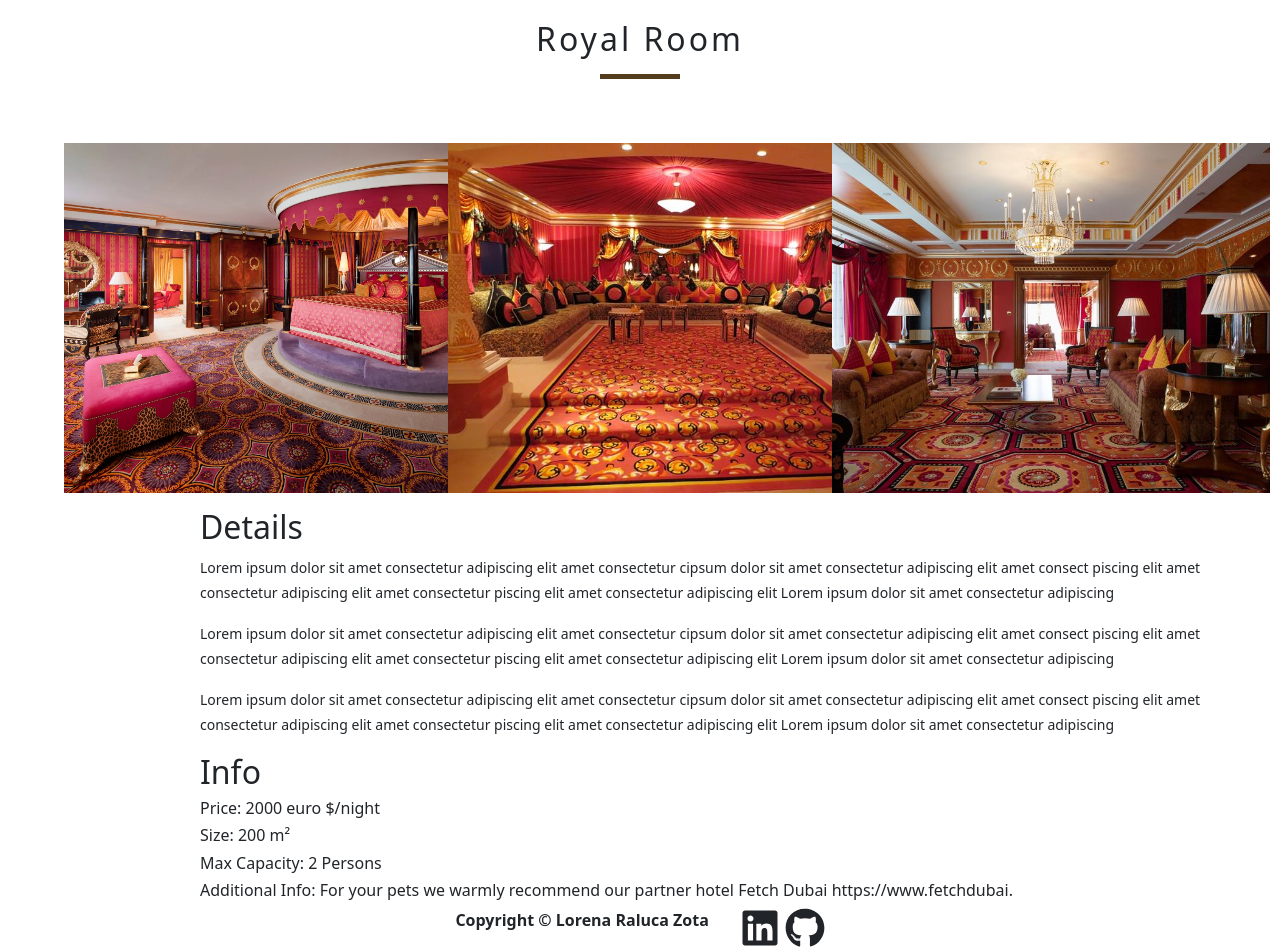
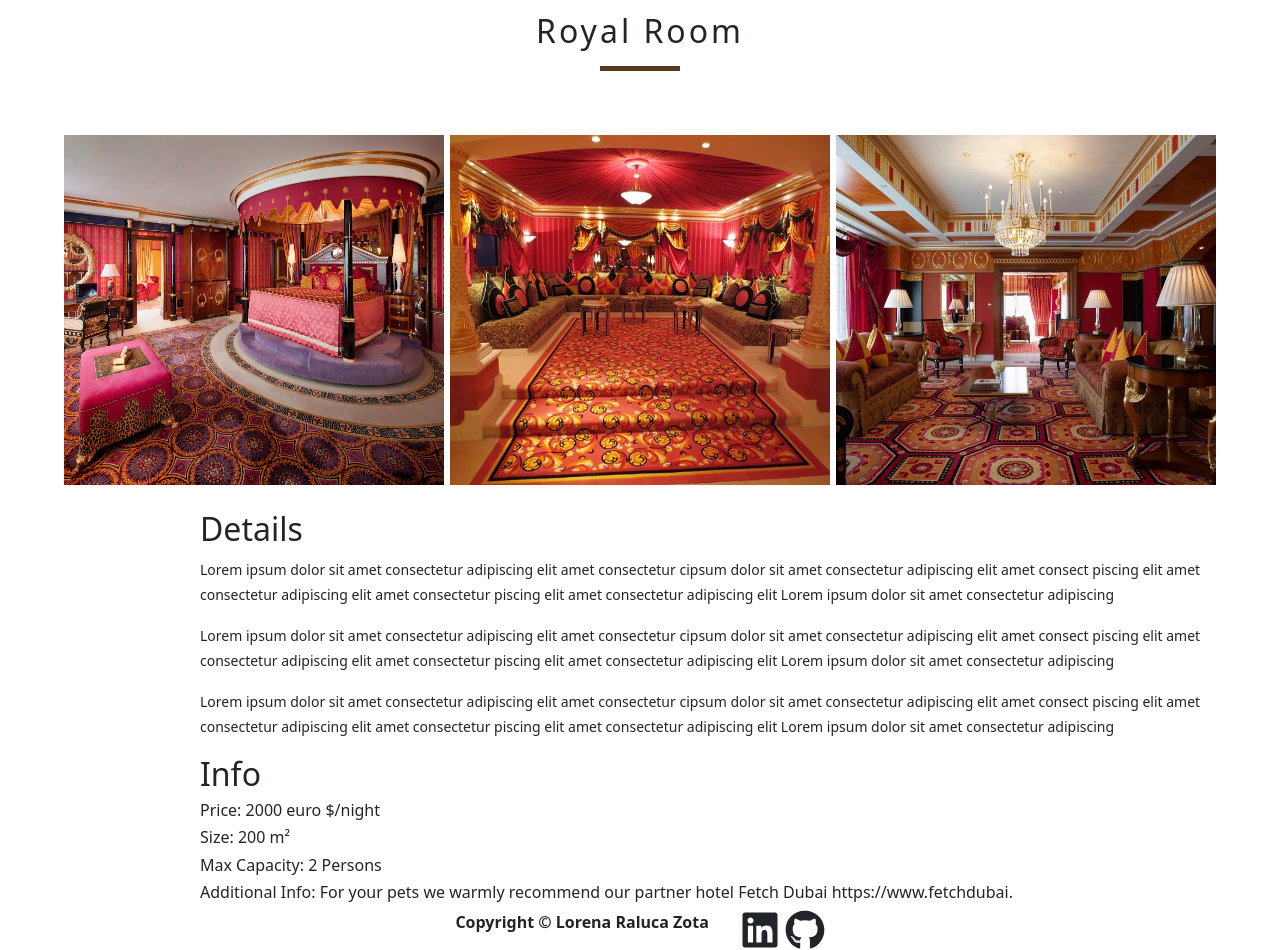
Before and after one commit to RalucaZota/BurjAlArab-Project, a React (Create React App) app: page /singlepage/1 in a window 1280 px wide. Shown: the part 820-1770 px from the top of the page. Built offline with nearby package versions, Linux system fonts and the light colour scheme.

Commit message:
fixed some style

```diff
--- a/src/App.css
+++ b/src/App.css
@@ -257,7 +257,7 @@ input {
     margin-left: 0px;
   }
 }
-@media screen and (min-width: 992px) {
+@media screen and (min-width: 1200px) {
   .container {
     max-width: 90%;
     align-items: center;
--- a/src/components/common/HeadTitle/HeadTitle.css
+++ b/src/components/common/HeadTitle/HeadTitle.css
@@ -1,4 +1,5 @@
 .image-heading {
+
 }
 .image-heading .container {
   display: flex;
--- a/src/pages/Rooms/SinglePage.css
+++ b/src/pages/Rooms/SinglePage.css
@@ -30,3 +30,38 @@ article p {
     padding-top: 15px;
   }
 }
+.roomContainer img {
+  width: 100%;
+  height: auto;
+  margin-bottom: 10px; /* Spațiu între imagini */
+}
+
+/* Stil pentru ecrane mai mici de 756px */
+@media (min-width: 0px) and (max-width: 1200px) {
+  .roomContainer {
+    display: flex;
+    flex-direction: column;
+    justify-content: center; /* Aliniere pe orizontală în centru */
+  }
+
+  .roomContainer img {
+    max-width: 100%;
+  }
+}
+
+/* Stil pentru ecrane mai mari sau egale cu 756px */
+@media (min-width: 1201px) {
+  .roomContainer {
+    display: flex;
+    flex-direction: row; /* Așezare pe orizontală */
+    justify-content: space-between; /* Spațiere între imaginile orizontale */
+  }
+  .roomContainer div {
+    width: 33%;
+  }
+
+  .roomContainer img { /* Calcularea lățimii pentru cele 3 imagini cu spațiu între ele */
+    max-width: none;
+    height: 350px; /* Anularea max-width pentru a menține proporțiile originale ale imaginilor */
+  }
+}
--- a/src/pages/Rooms/SinglePage.js
+++ b/src/pages/Rooms/SinglePage.js
@@ -23,7 +23,7 @@ const SinglePage = (props) => {
 
   return (
     <>
-      <HeadTitle />
+      {/* <HeadTitle /> */}
       <Hero hero="singlePageHero">
         <Banner title="Welcome to our accomodation">
           <Link to="/rooms" className="btn-primary">
@@ -35,13 +35,13 @@ const SinglePage = (props) => {
 
       <section className="roomContainer">
         <div>
-          <img src={item.img} height="350rem"></img>
+          <img src={item.img} className="special-img"></img>
         </div>
         <div>
-          <img src={item.Img_one} height="350rem" ></img>
+          <img src={item.Img_one}  ></img>
         </div>
         <div>
-          <img src={item.Img_two} height="350rem"></img>
+          <img src={item.Img_two} ></img>
         </div>
       </section>
       <div className="display">
```
